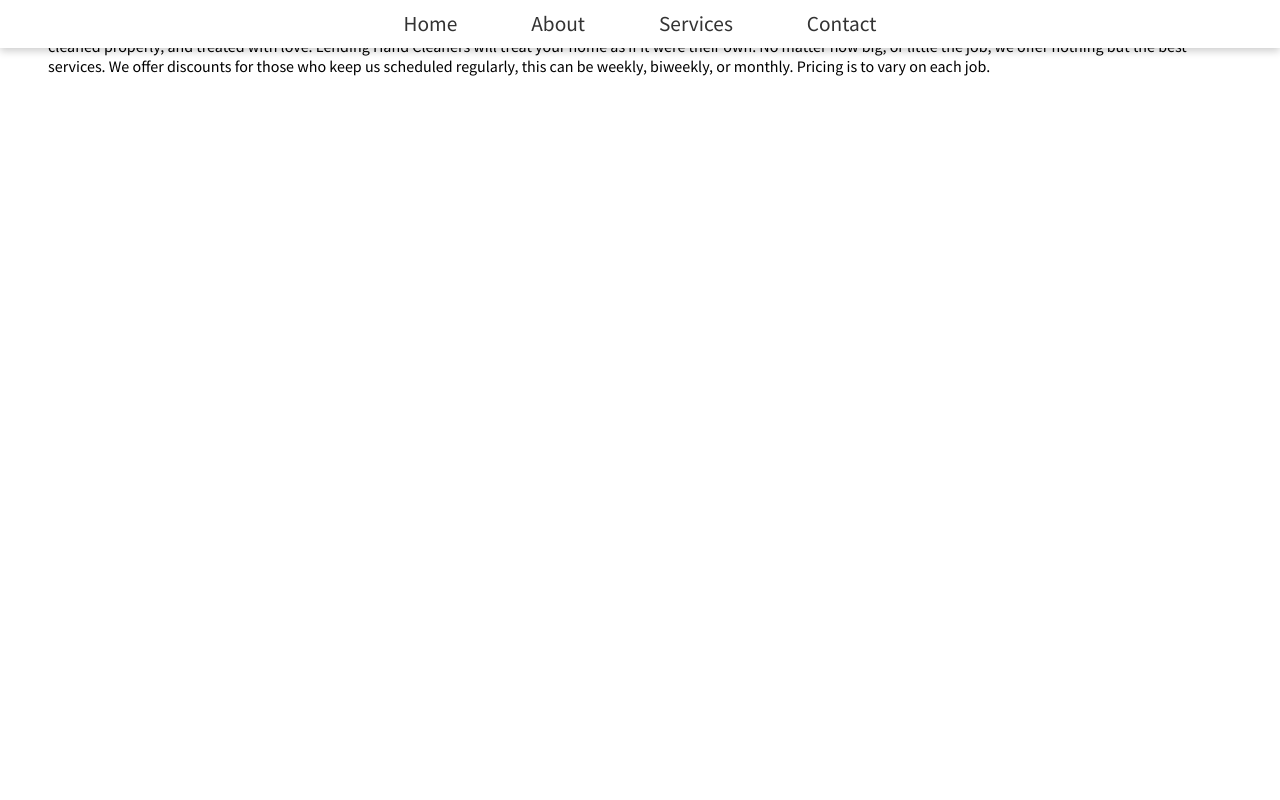
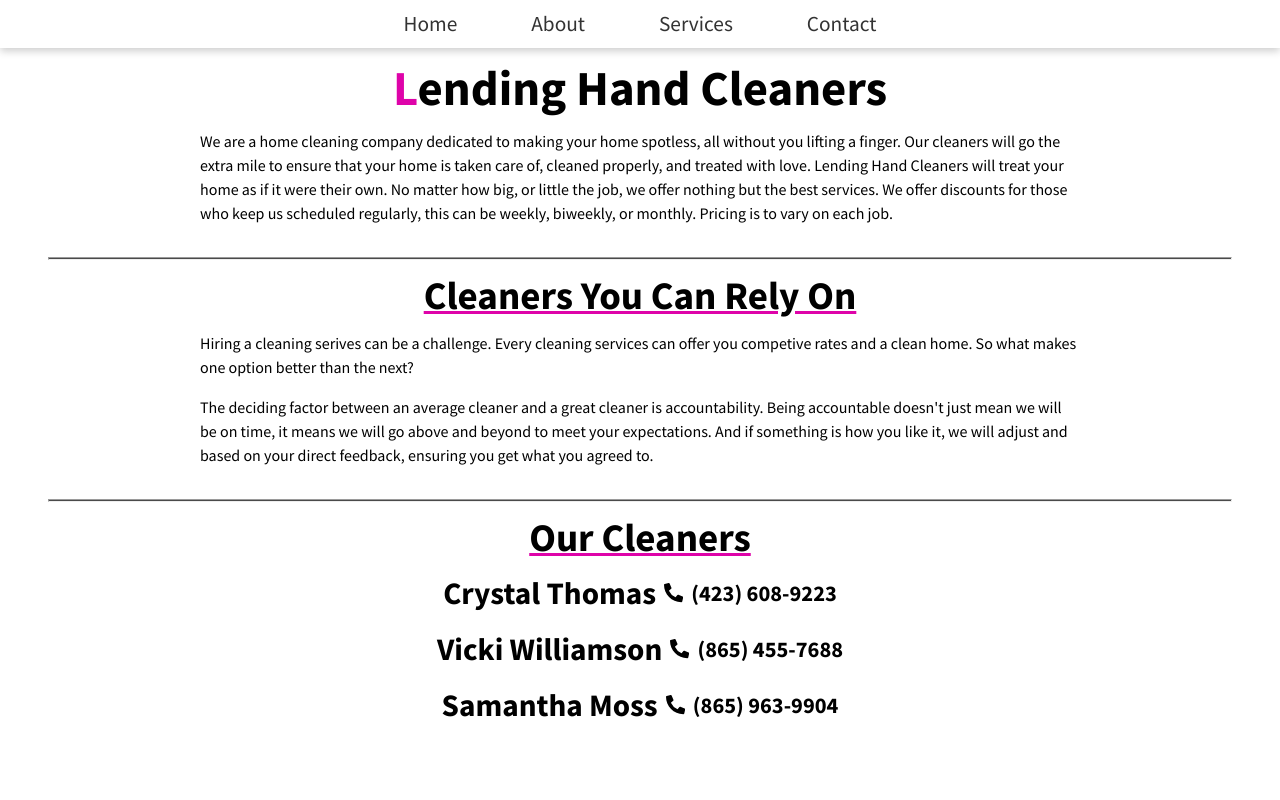
Before and after one commit to DevLikeMike/lending-hand-cleaners, a Next.js app: page /about in a window 1280 px wide. Shown: the top 800 px of the page. Built offline with nearby package versions, Linux system fonts and the light colour scheme.

Commit message:
Wrap up for homescreen touches, and built about page

```diff
--- a/components/Footer.js
+++ b/components/Footer.js
@@ -24,6 +24,12 @@ const Foot = styled.footer`
   h3 {
     font-size: 1.3rem;
   }
+
+  li a:hover,
+  .hover:hover {
+    cursor: pointer;
+    color: ${({ theme }) => theme.primaryBlue};
+  }
 `;
 
 export default function Footer() {
@@ -34,25 +40,31 @@ export default function Footer() {
         <h3>About Us</h3>
         <ul className='flex flex-center col'>
           <Link href='/'>
-            <a>Home</a>
+            <a className='hover'>Home</a>
           </Link>
           <Link href='/about'>
-            <a>About</a>
+            <a className='hover'>About</a>
           </Link>
           <Link href='/services'>
-            <a>Services</a>
+            <a className='hover'>Services</a>
           </Link>
           <Link href='/contact'>
-            <a>Contact</a>
+            <a className='hover'>Contact</a>
           </Link>
         </ul>
       </div>
       <div className='flex flex-center col'>
         <h3>Contact</h3>
         <ul>
-          <li>Crystal Thomas - (423) 608-9223</li>
-          <li>Vicki Williamson - (865) 455-7688</li>
-          <li>Samantha Moss - (865) 963-9904</li>
+          <li>
+            Crystal Thomas - <a href='tel:4236089223'>(423) 608-9223</a>
+          </li>
+          <li>
+            Vicki Williamson - <a href='tel:8654557688'>(865) 455-7688</a>
+          </li>
+          <li>
+            Samantha Moss - <a href='tel:8659639904'>(865) 963-9904</a>
+          </li>
         </ul>
       </div>
     </Foot>
--- a/components/PrimaryButton.js
+++ b/components/PrimaryButton.js
@@ -15,6 +15,7 @@ const PrimButton = styled.a`
   &:hover {
     background-color: ${({ theme }) => theme.primaryPurple};
     color: #fff;
+    cursor: pointer;
   }
 `;
 
--- a/components/navigation/Header.js
+++ b/components/navigation/Header.js
@@ -73,19 +73,19 @@ export default function Header() {
         </NavItem>
 
         <NavItem>
-          <Link href='/'>
+          <Link href='/about'>
             <a>About</a>
           </Link>
         </NavItem>
 
         <NavItem>
-          <Link href='/'>
+          <Link href='/services'>
             <a>Services</a>
           </Link>
         </NavItem>
 
         <NavItem>
-          <Link href='/'>
+          <Link href='/contact'>
             <a>Contact</a>
           </Link>
         </NavItem>
--- a/pages/about.js
+++ b/pages/about.js
@@ -1,21 +1,68 @@
 import Layout from "../components/Layout";
 import ContentContainer from "../components/ContentContainer";
+import { FaPhoneAlt } from "react-icons/fa";
 
 export default function about() {
   return (
     <Layout>
       <main>
-        <ContentContainer className='mtop-3'>
+        <ContentContainer pageName='about'>
+          <h1 className='text-center'>Lending Hand Cleaners</h1>
           <p>
-            Lending Hand Cleaners are dedicated to making your home spotless,
-            all without you lifting a finger. Our cleaners will go the extra
-            mile to ensure that your home is taken care of, cleaned properly,
-            and treated with love. Lending Hand Cleaners will treat your home as
-            if it were their own. No matter how big, or little the job, we offer
-            nothing but the best services. We offer discounts for those who keep
-            us scheduled regularly, this can be weekly, biweekly, or monthly.
-            Pricing is to vary on each job.
+            We are a home cleaning company dedicated to making your home
+            spotless, all without you lifting a finger. Our cleaners will go the
+            extra mile to ensure that your home is taken care of, cleaned
+            properly, and treated with love. Lending Hand Cleaners will treat
+            your home as if it were their own. No matter how big, or little the
+            job, we offer nothing but the best services. We offer discounts for
+            those who keep us scheduled regularly, this can be weekly, biweekly,
+            or monthly. Pricing is to vary on each job.
           </p>
+
+          <hr className='section-hr' />
+
+          <h2 className='text-center'>Cleaners You Can Rely On</h2>
+
+          <p>
+            Hiring a cleaning serives can be a challenge. Every cleaning
+            services can offer you competive rates and a clean home. So what
+            makes one option better than the next?
+          </p>
+
+          <p>
+            The deciding factor between an average cleaner and a great cleaner
+            is accountability. Being accountable doesn't just mean we will be on
+            time, it means we will go above and beyond to meet your
+            expectations. And if something is how you like it, we will adjust
+            and based on your direct feedback, ensuring you get what you agreed
+            to.
+          </p>
+
+          <hr className='section-hr' />
+
+          <h2 className='text-center'>Our Cleaners</h2>
+
+          <div className='phone flex jc-c ai-c'>
+            <h3 className='name'>Crystal Thomas</h3>
+            <FaPhoneAlt
+              style={{ margin: "auto 0.5rem", fontSize: "1.2rem" }}
+            />{" "}
+            <a href='tel:4236089223'> (423) 608-9223</a>
+          </div>
+          <div className='phone flex jc-c ai-c'>
+            <h3 className='name'>Vicki Williamson</h3>
+            <FaPhoneAlt
+              style={{ margin: "auto 0.5rem", fontSize: "1.2rem" }}
+            />{" "}
+            <a href='tel:8654557688'> (865) 455-7688</a>
+          </div>
+          <div className='phone flex jc-c ai-c'>
+            <h3 className='name'>Samantha Moss</h3>
+            <FaPhoneAlt
+              style={{ margin: "auto 0.5rem", fontSize: "1.2rem" }}
+            />{" "}
+            <a href='tel:8659639904'> (865) 963-9904</a>
+          </div>
         </ContentContainer>
       </main>
     </Layout>
--- /dev/null
+++ b/styles/_about.scss
@@ -0,0 +1,46 @@
+.about {
+  margin-top: 3rem;
+
+  & > * {
+    margin-bottom: 1rem;
+  }
+
+  h1::first-letter {
+    color: #de03a9;
+  }
+
+  p {
+    line-height: 1.5;
+    max-width: 55rem;
+    margin: 0 auto 1rem;
+  }
+
+  .section-hr {
+    height: 3px;
+    background-color: hsl(0, 0%, 29%);
+    margin: 2rem 0 1rem;
+  }
+
+  h2 {
+    text-decoration: underline;
+    text-decoration-color: #de03a9;
+  }
+
+  .phone {
+    font-size: 1.4rem;
+  }
+
+  div {
+    h3 {
+      display: inline-block;
+    }
+
+    a {
+      font-weight: 600;
+    }
+
+    a:hover {
+      color: #de03a9;
+    }
+  }
+}
--- a/styles/_globals.scss
+++ b/styles/_globals.scss
@@ -59,10 +59,6 @@ a {
   color: #3fbcff;
 }
 
-.mtop-3 {
-  margin-top: 3rem;
-}
-
 // Align items
 
 .ai-fe {
--- a/styles/_navigation.scss
+++ b/styles/_navigation.scss
@@ -41,12 +41,7 @@
   left: 100%;
   width: 100%;
   height: 100vh;
-  background: rgba(206, 2, 217, 0.95);
-  background: linear-gradient(
-    0deg,
-    rgba(206, 2, 217, 0.95) 0%,
-    rgba(148, 2, 156, 0.95) 52%
-  );
+  background-color: rgba(222, 3, 169, 0.95);
   color: #fff;
   transition: 0.5s;
   display: flex;
--- a/styles/index.css
+++ b/styles/index.css
@@ -59,10 +59,6 @@ a {
 .light-blue {
   margin: 0 1rem;
   color: #3fbcff;
-}
-
-.mtop-3 {
-  margin-top: 3rem;
 }
 
 .ai-fe {
@@ -155,9 +151,7 @@ a {
   left: 100%;
   width: 100%;
   height: 100vh;
-  background: rgba(206, 2, 217, 0.95);
-  background: -webkit-gradient(linear, left bottom, left top, from(rgba(206, 2, 217, 0.95)), color-stop(52%, rgba(148, 2, 156, 0.95)));
-  background: linear-gradient(0deg, rgba(206, 2, 217, 0.95) 0%, rgba(148, 2, 156, 0.95) 52%);
+  background-color: rgba(222, 3, 169, 0.95);
   color: #fff;
   -webkit-transition: 0.5s;
   transition: 0.5s;
@@ -235,4 +229,50 @@ p {
 .home.additional {
   padding: 1rem;
 }
+
+.about {
+  margin-top: 3rem;
+}
+
+.about > * {
+  margin-bottom: 1rem;
+}
+
+.about h1::first-letter {
+  color: #de03a9;
+}
+
+.about p {
+  line-height: 1.5;
+  max-width: 55rem;
+  margin: 0 auto 1rem;
+}
+
+.about .section-hr {
+  height: 3px;
+  background-color: #4a4a4a;
+  margin: 2rem 0 1rem;
+}
+
+.about h2 {
+  text-decoration: underline;
+  -webkit-text-decoration-color: #de03a9;
+          text-decoration-color: #de03a9;
+}
+
+.about .phone {
+  font-size: 1.4rem;
+}
+
+.about div h3 {
+  display: inline-block;
+}
+
+.about div a {
+  font-weight: 600;
+}
+
+.about div a:hover {
+  color: #de03a9;
+}
 /*# sourceMappingURL=index.css.map */
--- a/styles/index.scss
+++ b/styles/index.scss
@@ -2,3 +2,4 @@
 @import "./navigation";
 @import "./typography";
 @import "./homescreen";
+@import "./about";
```
Also changed, not shown: 1 other file (tests, documents, lock files or other folders).
